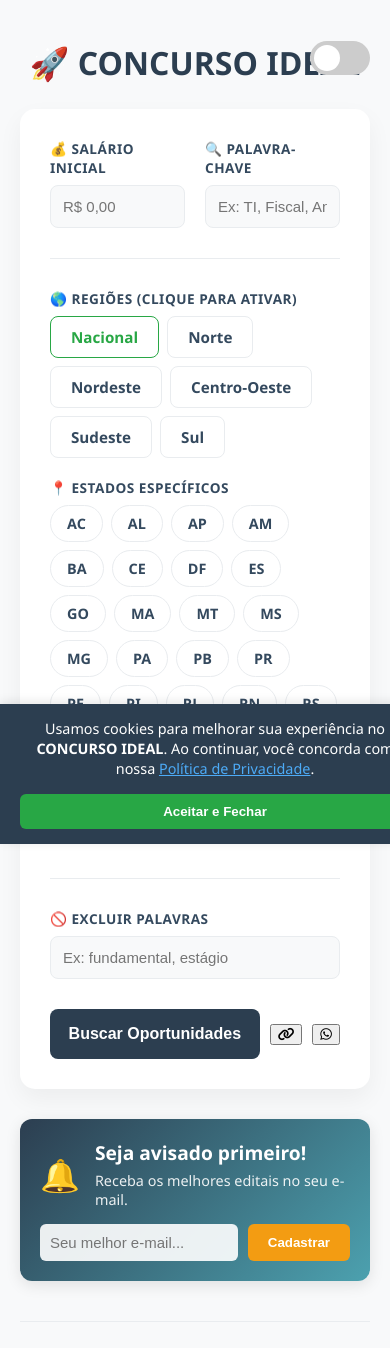
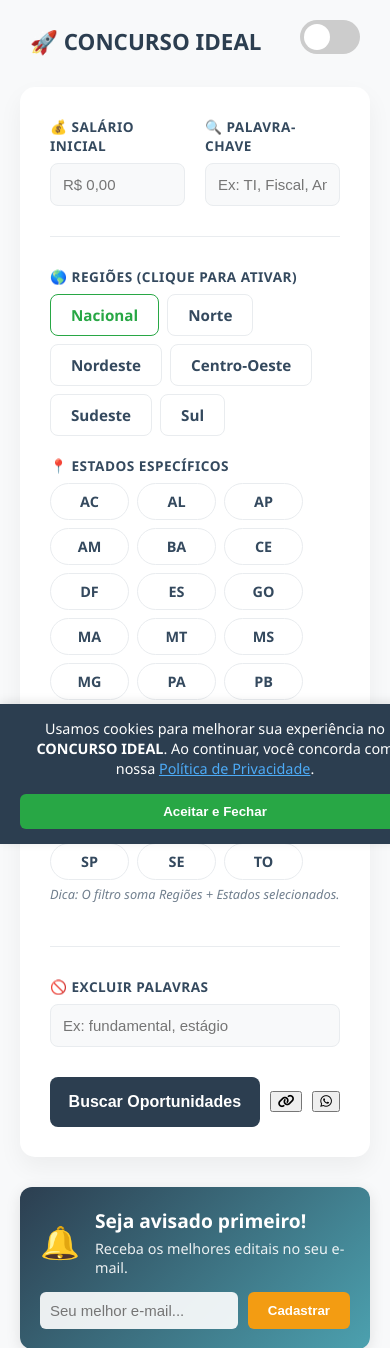
Before and after one commit to irislenisson/concurso-flask-app, a Flask app: page / in a window 390 px wide. Shown: the top 1348 px of the page. Run offline with Flask 3, Linux system fonts and the light colour scheme.

Commit message:
Atualização visual mobile botão dark1

```diff
--- a/static/css/style.css
+++ b/static/css/style.css
@@ -1,4 +1,4 @@
-/* static/css/style.css - Versão Final com Newsletter */
+/* static/css/style.css - RESTORED & OPTIMIZED */
 
 /* VARIÁVEIS DE CORES (TEMA CLARO PADRÃO) */
 :root {
@@ -43,7 +43,31 @@
 }
 
 .container { max-width: 850px; margin: 0 auto; padding-bottom: 60px; position: relative; }
-h1 { text-align: center; color: var(--text-primary); margin-bottom: 25px; font-weight: 800; }
+
+/* --- CORREÇÃO DO CABEÇALHO (Lado a Lado) --- */
+.header-container {
+    display: flex;
+    justify-content: space-between;
+    align-items: center;
+    margin-bottom: 25px;
+    padding: 0 10px;
+}
+
+h1 {
+    text-align: left;
+    color: var(--text-primary);
+    margin: 0;
+    font-weight: 800;
+    /* Ajuste de tamanho para não quebrar no mobile */
+    font-size: 1.8rem;
+}
+
+/* Ajuste do botão switch para não flutuar solto */
+.theme-switch-wrapper {
+    position: static; /* Remove position absolute anterior */
+    display: flex;
+    align-items: center;
+}
 
 form {
     background: var(--bg-container);
@@ -86,6 +110,15 @@
 .region-btn[data-value="Nacional"] { border-color: #28a745; color: #28a745; }
 .region-btn[data-value="Nacional"].active { background-color: #28a745; color: white; }
 
+/* --- CORREÇÃO DOS BOTÕES DE ESTADO (Tamanho Uniforme) --- */
+/* Mantivemos seu estilo, só forçamos a largura mínima para ficarem iguais */
+.uf-btn {
+    min-width: 45px;
+    text-align: center;
+    justify-content: center;
+    display: flex;
+}
+
 .section-divider { border-top: 1px solid var(--border-color); margin: 10px 0; }
 .help-text { font-size: 0.8em; color: var(--text-secondary); margin-top: 5px; font-style: italic; opacity: 0.7;}
 
@@ -98,7 +131,7 @@
 }
 input[type="submit"]:hover { background-color: #1a252f; transform: translateY(-2px); }
 
-/* --- NEWSLETTER BOX (NOVO) --- */
+/* --- NEWSLETTER BOX (SEU DESIGN ORIGINAL) --- */
 .newsletter-box {
     margin-top: 30px;
     background: linear-gradient(135deg, #2c3e50, #4ca1af);
@@ -125,7 +158,6 @@
 .news-form button:hover { transform: scale(1.05); background-color: #e67e22; }
 
 /* THEME SWITCH */
-.theme-switch-wrapper { position: absolute; top: 0; right: 0; display: flex; align-items: center; z-index: 100; }
 .theme-switch { display: inline-block; height: 34px; position: relative; width: 60px; }
 .theme-switch input { display: none; }
 .slider { background-color: #ccc; bottom: 0; cursor: pointer; left: 0; position: absolute; right: 0; top: 0; transition: .4s; display: flex; align-items: center; justify-content: space-between; padding: 0 5px; }
@@ -211,4 +243,11 @@
     .cookie-content { flex-direction: column; text-align: center; }
     .cookie-btn { width: 100%; }
     .news-form { width: 100%; }
+
+    /* MANTÉM OS INPUTS EMPILHADOS NO MOBILE */
+    form { grid-template-columns: 1fr; }
+    .form-group { grid-column: span 1; }
+
+    /* AJUSTE PARA NÃO QUEBRAR O TÍTULO NO MOBILE */
+    h1 { font-size: 1.4rem; }
 }
--- a/templates/base.html
+++ b/templates/base.html
@@ -13,8 +13,7 @@
 
     <meta charset="UTF-8">
     <meta name="viewport" content="width=device-width, initial-scale=1.0">
-
-    <title>{{ meta_title | default('CONCURSO IDEAL | Encontre sua Vaga em 2025') }}</title>
+    <meta name="theme-color" content="#2c3e50"> <title>{{ meta_title | default('CONCURSO IDEAL | Encontre sua Vaga em 2025') }}</title>
     <meta name="description" content="{{ meta_description | default('O CONCURSO IDEAL monitora editais e inscrições de concursos públicos em todo o Brasil. Filtre por salário, região e cargo.') }}">
 
     <meta name="robots" content="index,follow">
@@ -32,6 +31,9 @@
 </head>
 <body>
     <div class="container">
+        <div class="header-container">
+            <h1>🚀 CONCURSO IDEAL</h1>
+
             <div class="theme-switch-wrapper">
                 <label class="theme-switch" for="checkbox">
                     <input type="checkbox" id="checkbox" />
@@ -41,8 +43,7 @@
                     </div>
                 </label>
             </div>
-
-        <h1>🚀 CONCURSO IDEAL</h1>
+        </div>
 
         {% block content %}{% endblock %}
 
```
Lines whose indentation alone changed are shown as unchanged.
